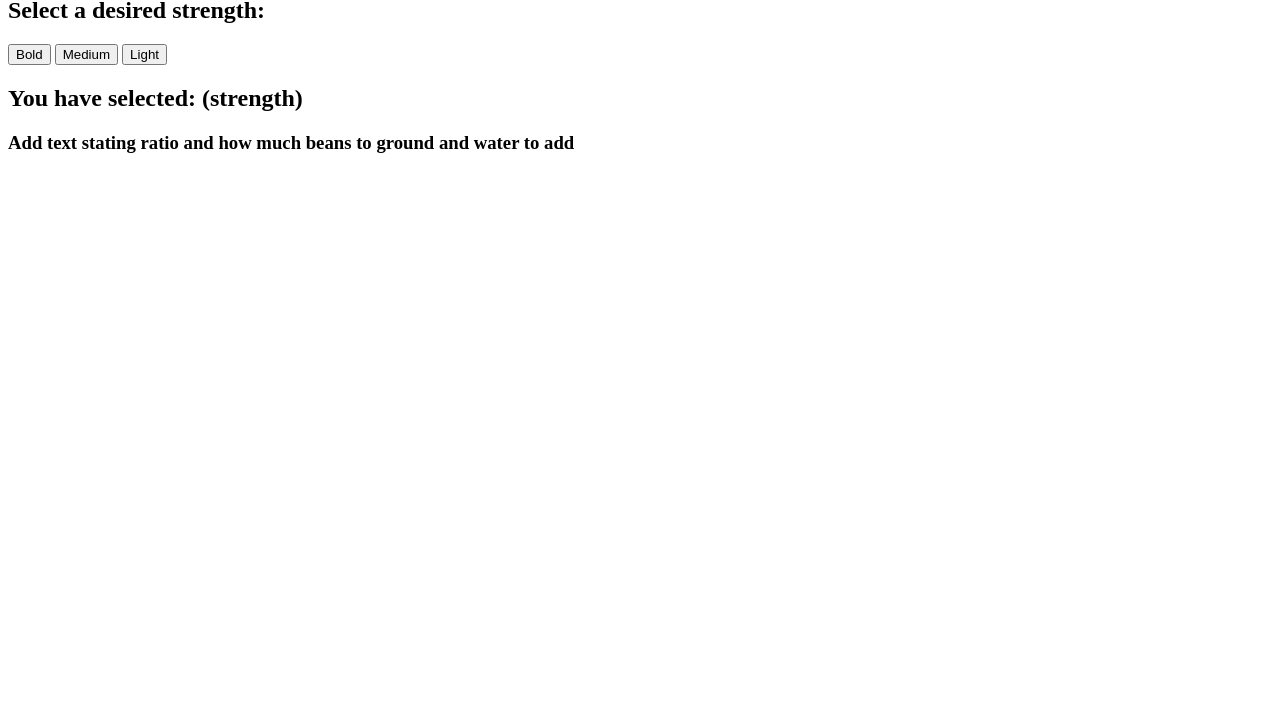
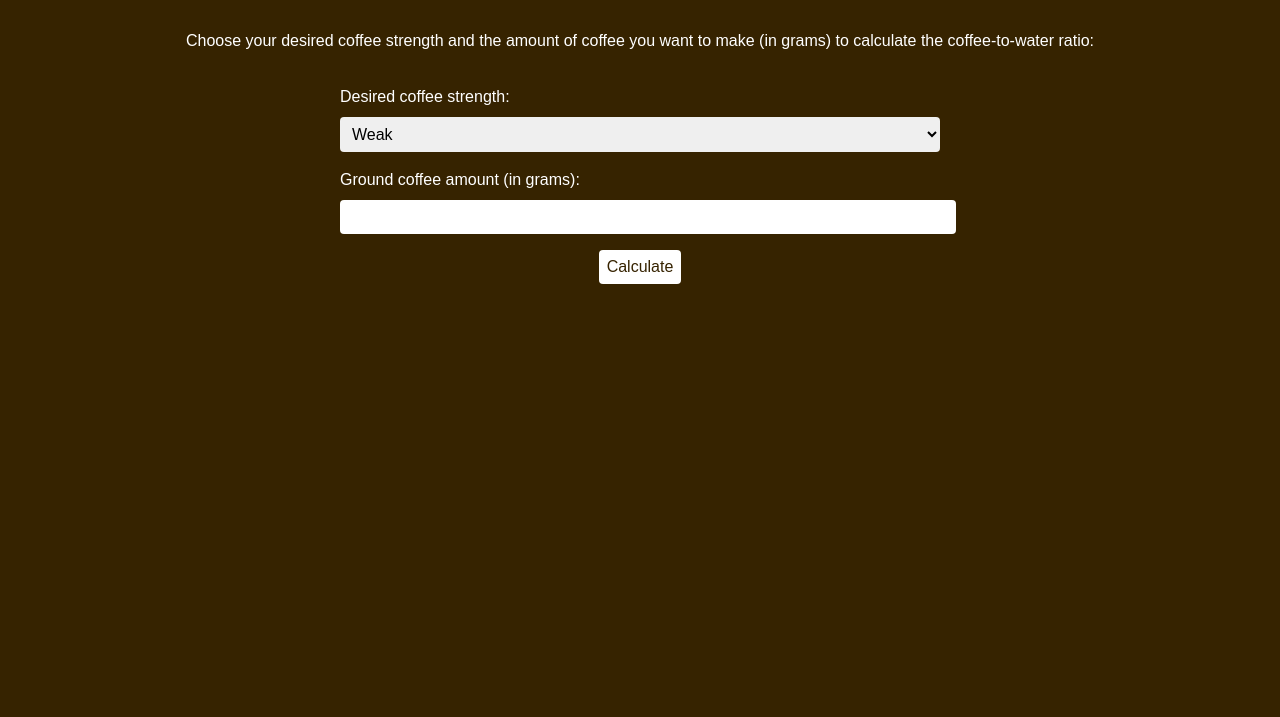
Before and after one commit to dylanmclane/pourover-coffee-calculator, a plain HTML site: page index.html in a window 1280 px wide. Shown: the part 83-800 px from the top of the page. Drawn offline with Linux system fonts and the light colour scheme.

Commit message:
Add files via upload

```diff
--- a/index.html
+++ b/index.html
@@ -1,24 +1,29 @@
 <!DOCTYPE html>
 <html lang="en">
 <head>
-  <meta charset="UTF-8">
-  <meta http-equiv="X-UA-Compatible" content="IE=edge">
-  <meta name="viewport" content="width=device-width, initial-scale=1.0">
-  <title>Document</title>
+	<title>Pourover Coffee Ratio Calculator</title>
+    <meta name="viewport" content="width=device-width, initial-scale=1">
+    <link rel="stylesheet" href="styles.css">
 </head>
 <body>
-  <div>
-    <h1>A great pourover coffee experience</h1>
-    <h2>Select a desired strength:</h2>
-    <div id='choices'>
-      <button id='bold'>Bold</button>
-      <button id='bold'>Medium</button>
-      <button id='bold'>Light</button>
-    </div>
-    <div id='result'>
-      <h2>You have selected: (strength)</h2>
-      <h3>Add text stating ratio and how much beans to ground and water to add</h3>
-    </div>
-  </div>
+	<h1>Pourover Coffee Ratio Calculator</h1>
+	<p>Choose your desired coffee strength and the amount of coffee you want to make (in grams) to calculate the coffee-to-water ratio:</p>
+	<form>
+		<label for="coffee-strength">Desired coffee strength:</label>
+		<select id="coffee-strength" name="coffee-strength" required>
+			<option value="weak">Weak</option>
+			<option value="medium">Medium</option>
+			<option value="strong">Strong</option>
+		</select>
+
+		<label for="coffee-amount">Ground coffee amount (in grams):</label>
+		<input type="number" id="coffee-amount" name="coffee-amount" min="0" step="1" required>
+
+		<button type="submit">Calculate</button>
+	</form>
+
+	<p id="result"></p>
 </body>
+<script src="script.js"></script>
+
 </html>
--- a/script.js
+++ b/script.js
@@ -1,29 +1,16 @@
-// Intro message/default page
-// let choices = Bold, Medium, Light
-console.log('Select a desired strength: ')
-// Offer Bold, Medium, Light
-// Or explain ratios?
+const form = document.querySelector('form');
+const result = document.getElementById('result');
 
-/*
-const bold =
-const med =
-const light =
-*/
+form.addEventListener('submit', function(event) {
+	event.preventDefault();
+	const coffeeStrength = document.getElementById('coffee-strength').value;
+	const coffeeAmount = Number(document.getElementById('coffee-amount').value);
+	const coffeeRatio = {
+		weak: 1 / 15,
+		medium: 1 / 16,
+		strong: 1 / 17
+	}[coffeeStrength];
+	const waterAmount = coffeeAmount / coffeeRatio;
 
-let strength = 'bold'
-// placeholder value, string in future
-console.log('You have selected a ' + strength + ' coffee.')
-
-let coffee = 20;
-let water = 300;
-let ratio = water/coffee;
-
-// Store user choices and final explanation
-const message = 'A good ratio for a ' + strength + ' pourover coffee is 1:' + ratio
-
-const explanation = '. This means you should grind ' + coffee +' grams of coffee beans and pour ' + water + ' grams of water over your ground beans'
-
-// Find out if it is better to store text in the JS or in the HTML. Not using React or Angular.
-
-// final output
-console.log(message + explanation)
+	result.textContent = `To make ${coffeeAmount} grams of coffee with a desired coffee strength of ${coffeeStrength}, use a coffee-to-water ratio of 1:${(1/coffeeRatio).toFixed(1)}. Use ${waterAmount.toFixed(1)} grams of water.`;
+});
--- a/styles.css
+++ b/styles.css
@@ -0,0 +1,56 @@
+body {
+    background-color: #362300;
+    color: #FFFFFF;
+    font-family: Arial, sans-serif;
+    font-size: 16px;
+    line-height: 1.5;
+    margin: 0;
+    padding: 0;
+    text-align: center;
+}
+h1 {
+    font-size: 2em;
+    margin: 0;
+    padding: 1em 0;
+}
+p {
+    margin: 0 0 1em;
+    padding: 0;
+}
+form {
+    margin: 0 auto;
+    max-width: 600px;
+    padding: 1em;
+}
+label {
+    display: block;
+    margin: 0 0 0.5em;
+    text-align: left;
+}
+select,
+input[type="number"] {
+    border: none;
+    border-radius: 4px;
+    display: block;
+    font-size: 1em;
+    margin: 0 0 1em;
+    padding: 0.5em;
+    width: 100%;
+}
+button {
+    background-color: #FFFFFF;
+    border: none;
+    border-radius: 4px;
+    color: #362300;
+    cursor: pointer;
+    display: block;
+    font-size: 1em;
+    margin: 1em auto 0;
+    padding: 0.5em;
+}
+#result {
+    margin: 2em auto 0;
+    padding: 1em;
+    max-width: 600px;
+    text-align: left;
+}
```
